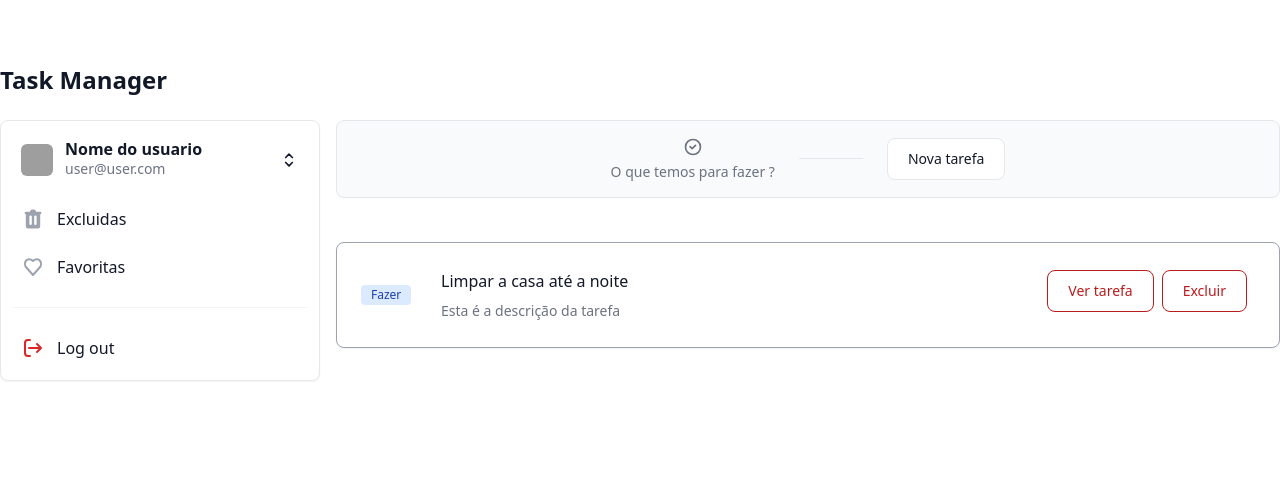
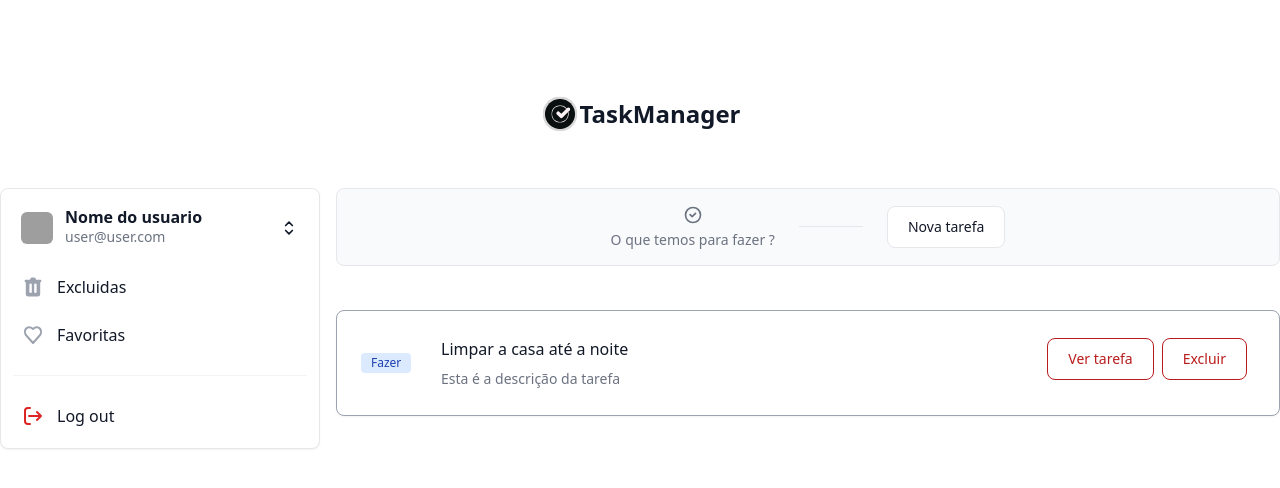
Before and after one commit to SuetamId/task-manage-frontend, an Angular app: page /home in a window 1280 px wide. Shown: the top 488 px of the page. Built offline with nearby package versions, Linux system fonts and the light colour scheme; grey boxes are pictures that could not be loaded.

Commit message:
style: fixed home and login page

```diff
--- a/src/app/pages/home/home.component.html
+++ b/src/app/pages/home/home.component.html
@@ -1,9 +1,61 @@
 <section class="bg-white antialiased dark:bg-white-900 md:py-16 dark:bg-white">
   <div class="mx-auto max-w-screen-xl 2xl:px-0">
 
-    <h2 class="mb-4 text-xl font-semibold text-gray-900 dark:text-black sm:text-2xl md:mb-6">Task Manager</h2>
+    <a href="#" class="flex items-center mb-6 text-2xl font-semibold text-gray-900 dark:gray-900 justify-center">
+      <svg xmlns="http://www.w3.org/2000/svg" xmlns:xlink="http://www.w3.org/1999/xlink" width="40"
+        zoomAndPan="magnify" viewBox="0 0 810 1439.999935" height="100" preserveAspectRatio="xMidYMid meet"
+        version="1.0">
+        <defs>
+          <clipPath id="604dfe34dc">
+            <path
+              d="M 53.003906 368.003906 L 756.996094 368.003906 L 756.996094 1071.996094 L 53.003906 1071.996094 Z M 53.003906 368.003906 "
+              clip-rule="nonzero" />
+          </clipPath>
+          <clipPath id="f80b5dfbfe">
+            <path
+              d="M 405 368.003906 C 210.597656 368.003906 53.003906 525.597656 53.003906 720 C 53.003906 914.402344 210.597656 1071.996094 405 1071.996094 C 599.402344 1071.996094 756.996094 914.402344 756.996094 720 C 756.996094 525.597656 599.402344 368.003906 405 368.003906 Z M 405 368.003906 "
+              clip-rule="nonzero" />
+          </clipPath>
+          <clipPath id="8a0da5b251">
+            <path
+              d="M 100.480469 415.480469 L 709.519531 415.480469 L 709.519531 1024.519531 L 100.480469 1024.519531 Z M 100.480469 415.480469 "
+              clip-rule="nonzero" />
+          </clipPath>
+          <clipPath id="c59e65e8e5">
+            <path
+              d="M 405 415.480469 C 236.816406 415.480469 100.480469 551.816406 100.480469 720 C 100.480469 888.183594 236.816406 1024.519531 405 1024.519531 C 573.183594 1024.519531 709.519531 888.183594 709.519531 720 C 709.519531 551.816406 573.183594 415.480469 405 415.480469 Z M 405 415.480469 "
+              clip-rule="nonzero" />
+          </clipPath>
+          <clipPath id="045f72c45a">
+            <path
+              d="M 231.105469 545.335938 L 613 545.335938 L 613 894.835938 L 231.105469 894.835938 Z M 231.105469 545.335938 "
+              clip-rule="nonzero" />
+          </clipPath>
+        </defs>
+        <rect x="-81" width="972" fill="#ffffff" y="-143.999994" height="1727.999922" fill-opacity="1" />
+        <rect x="-81" width="972" fill="#ffffff" y="-143.999994" height="1727.999922" fill-opacity="1" />
+        <g clip-path="url(#604dfe34dc)">
+          <g clip-path="url(#f80b5dfbfe)">
+            <path fill="#d8d8d8"
+              d="M 53.003906 368.003906 L 756.996094 368.003906 L 756.996094 1071.996094 L 53.003906 1071.996094 Z M 53.003906 368.003906 "
+              fill-opacity="1" fill-rule="nonzero" />
+          </g>
+        </g>
+        <g clip-path="url(#8a0da5b251)">
+          <g clip-path="url(#c59e65e8e5)">
+            <path fill="#09100f"
+              d="M 100.480469 415.480469 L 709.519531 415.480469 L 709.519531 1024.519531 L 100.480469 1024.519531 Z M 100.480469 415.480469 "
+              fill-opacity="1" fill-rule="nonzero" />
+          </g>
+        </g>
+        <g clip-path="url(#045f72c45a)">
+          <path fill="#fcf2f4"
+            d="M 575.925781 585.972656 C 566.066406 585.972656 556.78125 589.789062 549.847656 596.722656 L 539.097656 607.472656 C 505.765625 567.847656 457.488281 545.203125 405.519531 545.203125 C 309.34375 545.203125 231.105469 623.4375 231.105469 719.679688 C 231.105469 815.917969 309.34375 894.15625 405.519531 894.15625 C 501.695312 894.15625 579.996094 815.917969 579.996094 719.679688 C 579.996094 705.046875 578.089844 690.480469 574.460938 676.425781 L 602.003906 648.882812 C 616.316406 634.507812 616.316406 611.097656 602.003906 596.722656 C 595.007812 589.789062 585.785156 585.972656 575.925781 585.972656 Z M 405.519531 881.433594 C 316.339844 881.433594 243.828125 808.855469 243.828125 719.679688 C 243.828125 630.5 316.339844 557.921875 405.519531 557.921875 C 454.054688 557.921875 499.152344 579.167969 530.128906 616.441406 L 431.535156 714.972656 L 394.070312 677.570312 C 379.757812 663.195312 356.414062 663.257812 342.039062 677.570312 C 334.976562 684.628906 331.097656 693.980469 331.160156 703.839844 C 331.160156 713.636719 335.042969 722.796875 342.039062 729.664062 L 405.519531 793.273438 C 412.582031 800.207031 421.804688 804.085938 431.535156 804.085938 C 441.203125 804.085938 450.492188 800.269531 457.742188 793.210938 L 563.96875 686.984375 C 566.128906 697.734375 567.273438 708.675781 567.273438 719.679688 C 567.273438 808.855469 494.699219 881.433594 405.519531 881.433594 Z M 405.519531 881.433594 "
+            fill-opacity="1" fill-rule="nonzero" />
+        </g>
+      </svg> TaskManager
+    </a>
     <div class="gap-4 lg:flex">
-
       <aside id="sidebar" class="hidden h-full w-80 shrink-0 overflow-y-auto border border-gray-200 bg-white p-3 shadow-sm dark:border-gray-300 dark:bg-white lg:block lg:rounded-lg">
         <button id="dropdownUserNameButton" type="button" class=" mb-3 flex w-full items-center justify-between rounded-lg bg-white p-2  focus:outline-none focus:ring-4 focus:ring-gray-200 dark:bg-white" type="button">
           <div class="flex w-full items-center justify-between">
--- a/src/app/pages/login/login.component.html
+++ b/src/app/pages/login/login.component.html
@@ -1,6 +1,6 @@
 <div class="flex flex-col items-center justify-center px-6 py-8 mx-auto md:h-screen lg:py-0">
   <div
-    class="w-full bg-white rounded-lg shadow dark:border md:mt-0 sm:max-w-md xl:p-0 dark:bg-gray-100 dark:border-gray-300">
+    class="w-full bg-white rounded-lg shadow dark:border md:mt-0 sm:max-w-md xl:p-0 dark:bg-white dark:border-gray-300">
     <div class="p-6 space-y-4 md:space-y-6 sm:p-8 text-center">
       <a href="#" class="flex items-center mb-6 text-2xl font-semibold text-gray-900 dark:gray-900 justify-center">
         <svg xmlns="http://www.w3.org/2000/svg" xmlns:xlink="http://www.w3.org/1999/xlink" width="50"
```
